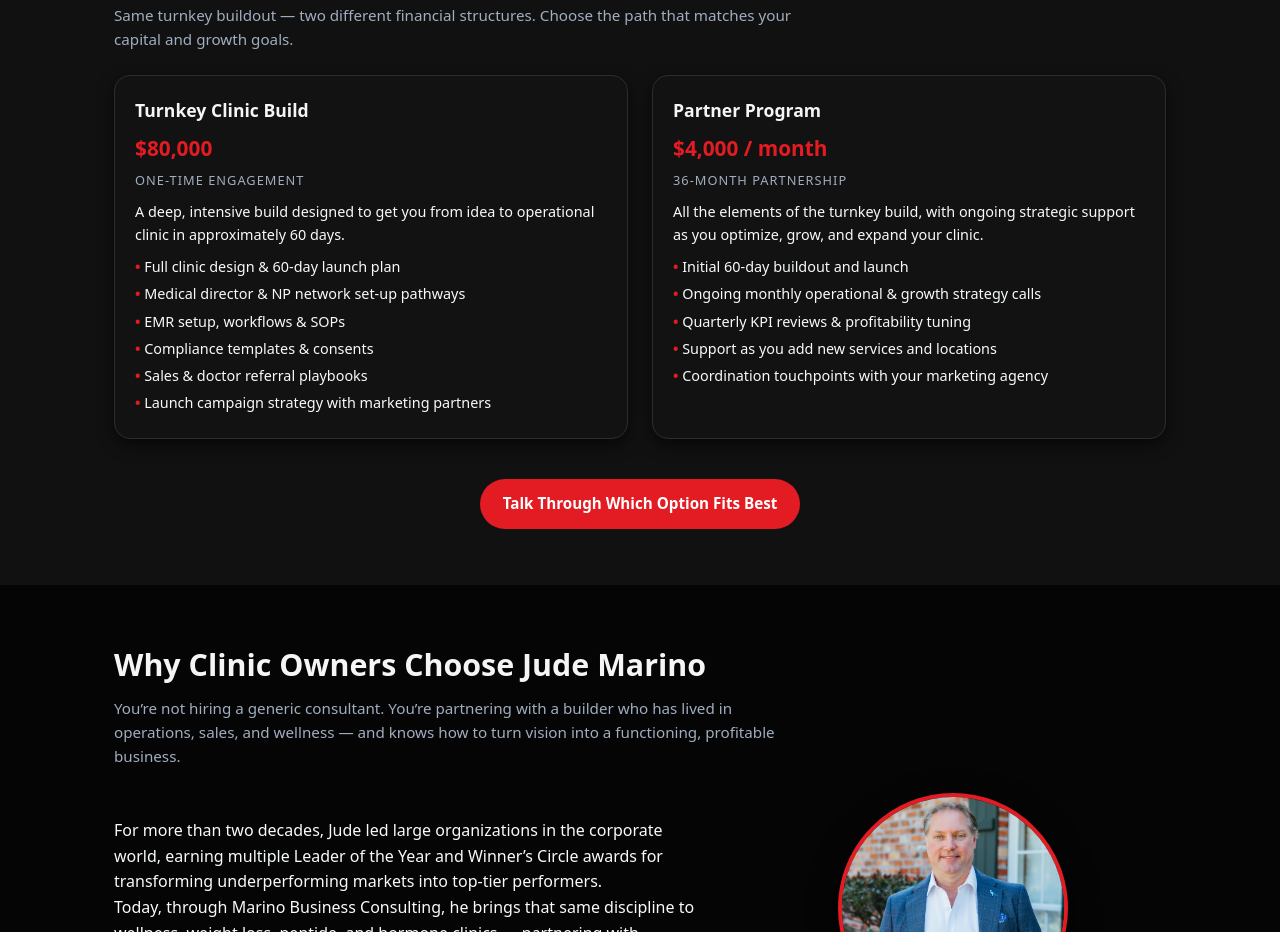
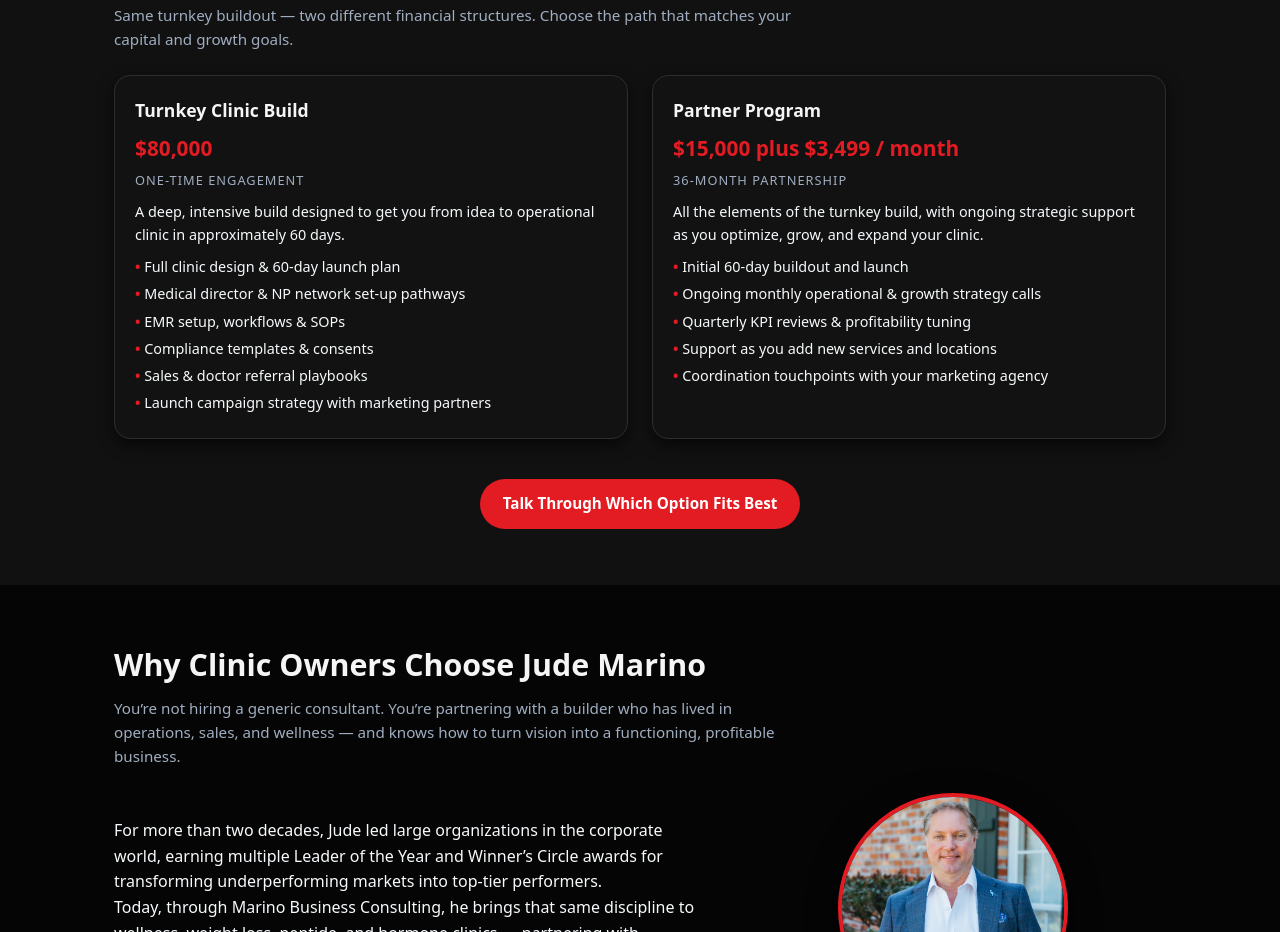
Before and after one commit to jmarino13/marino-group-site, a plain HTML site: page services.html in a window 1280 px wide. Shown: the part 2050-2982 px from the top of the page. Drawn offline with Linux system fonts and the light colour scheme.

Commit message:
Update services.html

```diff
--- a/services.html
+++ b/services.html
@@ -576,7 +576,7 @@
 
       <div class="card">
         <h3>Partner Program</h3>
-        <div class="price-tag">$4,000 / month</div>
+        <div class="price-tag">$15,000 plus $3,499 / month</div>
         <div class="price-caption">36-Month Partnership</div>
         <p>
           All the elements of the turnkey build, with ongoing strategic support as you optimize, grow, and expand your clinic.
```
